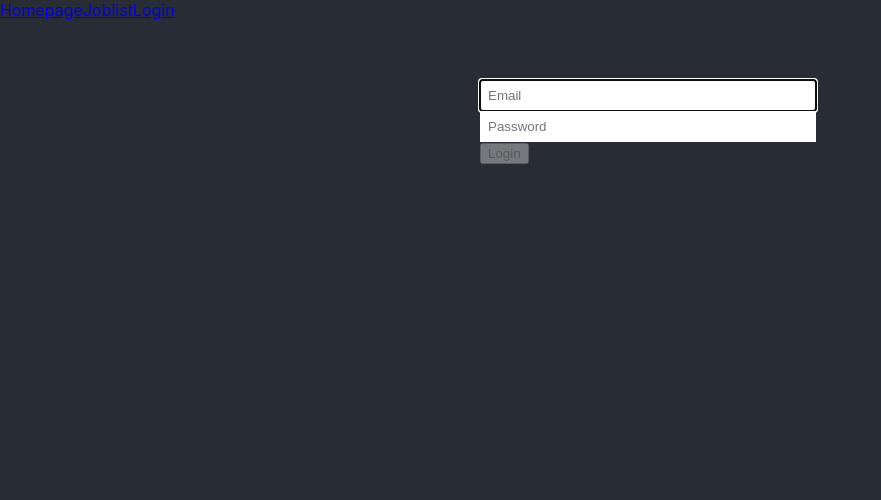
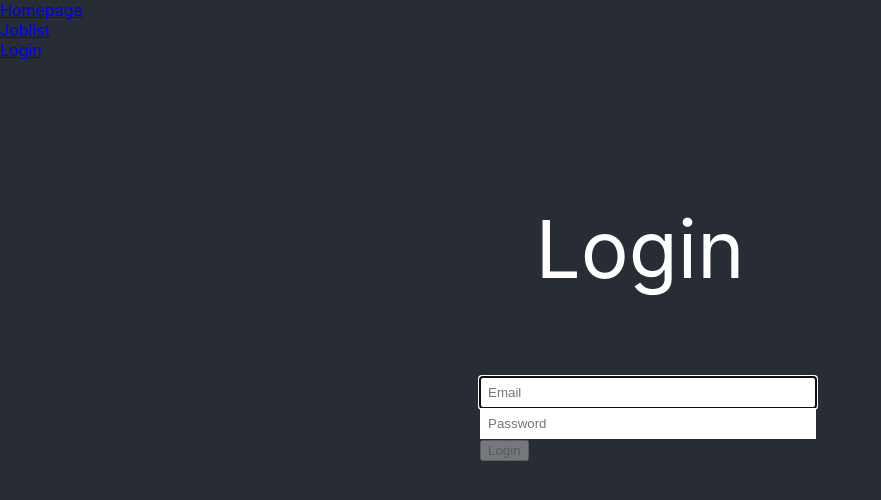
Before and after one commit to nbabtsov/Career_Catcher, a React (Create React App) app in the folder app/: page /Login in a window 1280 px wide. Shown: the top 500 px of the page, without its empty margins (0-881 px from the left). Built offline with nearby package versions, Linux system fonts and the light colour scheme.

Commit message:
added Login heading

```diff
--- a/app/src/components/Login.js
+++ b/app/src/components/Login.js
@@ -1,6 +1,8 @@
 import React, { useState } from "react";
 import { Button, FormGroup, FormControl, ControlLabel } from "react-bootstrap";
 import "./Login.css";
+// import Homepage from './components/Homepage';
+
 
 export default function Login() {
     const [email, setEmail] = useState("");
@@ -11,15 +13,18 @@ export default function Login() {
         return email.length > 0 && password.length > 0;
     }
 
-    function handleSubmit(event) {
+    async function handleSubmit(event) {
         event.preventDefault();
+
     }
 
     return (
         <div  className="Login">
+            <header className="App-header">
+                <p>Login</p>
+            </header>
             <form onSubmit={handleSubmit}>
                 <FormGroup controlId="email" bsSize="large">
-                    {/*<ControlLabel>Email</ControlLabel>*/}
                     <FormControl
                         style={Styling}
                         placeholder='Email'
@@ -30,7 +35,6 @@ export default function Login() {
                     />
                 </FormGroup>
                 <FormGroup controlId="password" bsSize="large">
-                    {/*<ControlLabel>Password</ControlLabel>*/}
                     <FormControl
                         style={Styling}
                         placeholder="Password"
@@ -39,7 +43,7 @@ export default function Login() {
                         type="password"
                     />
                 </FormGroup>
-                <Button block bsSize="large" disabled={!validateForm()} type="submit">
+                <Button block bsSize="large" disabled={!validateForm()} type="submit" >
                     Login
                 </Button>
             </form>
--- a/app/src/components/Navigation.js
+++ b/app/src/components/Navigation.js
@@ -5,8 +5,13 @@ import { NavLink } from 'react-router-dom';
 const Navigation = () => {
     return (
        <div>
-          <NavLink to="">Homepage</NavLink>
-		  <NavLink to="/joblist">Joblist</NavLink>
+           <div>
+               <NavLink to="">Homepage</NavLink>
+           </div>
+          <div>
+              <NavLink to="/joblist">Joblist</NavLink>
+          </div>
+
            <NavLink to="/login">Login</NavLink>
        </div>
     );
```
